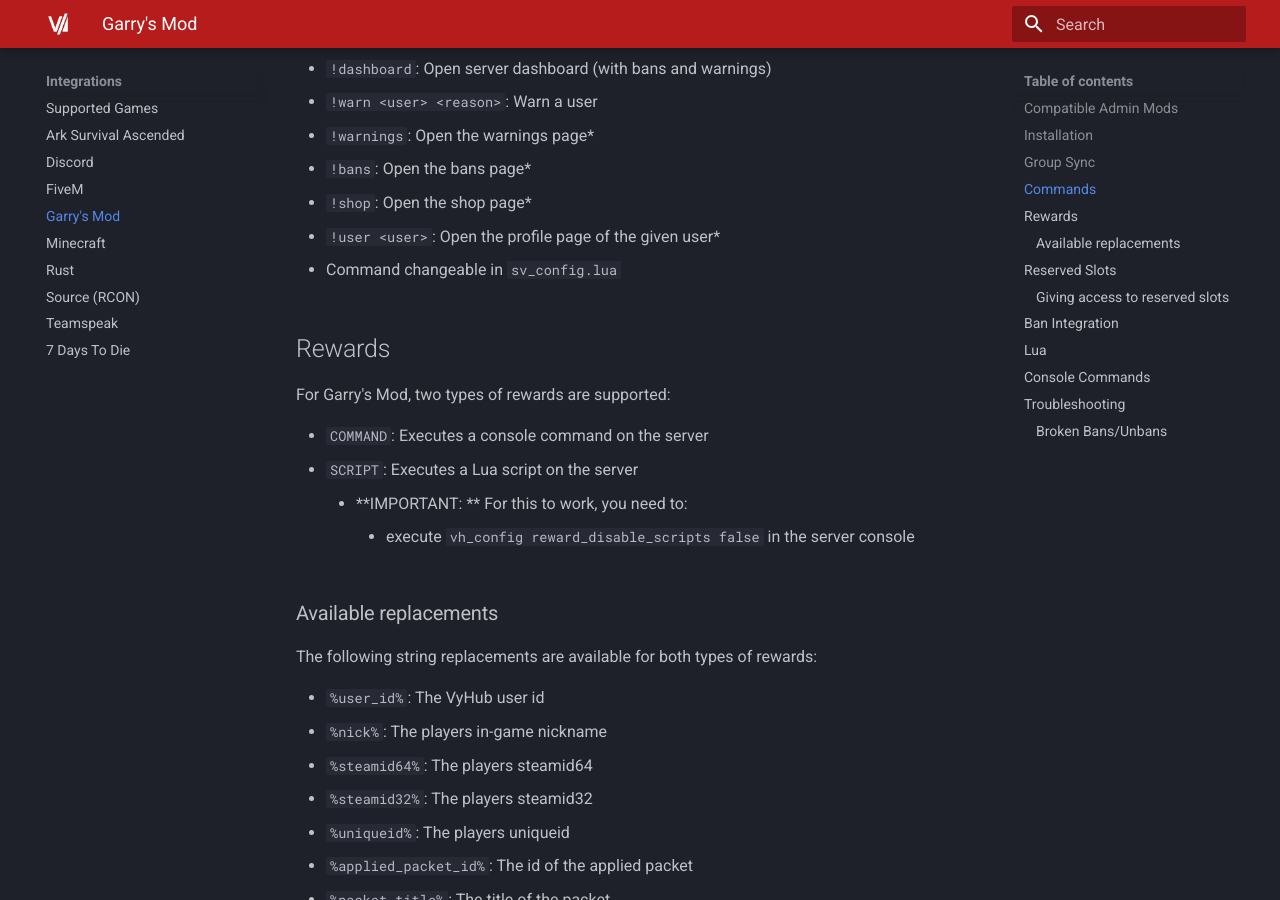
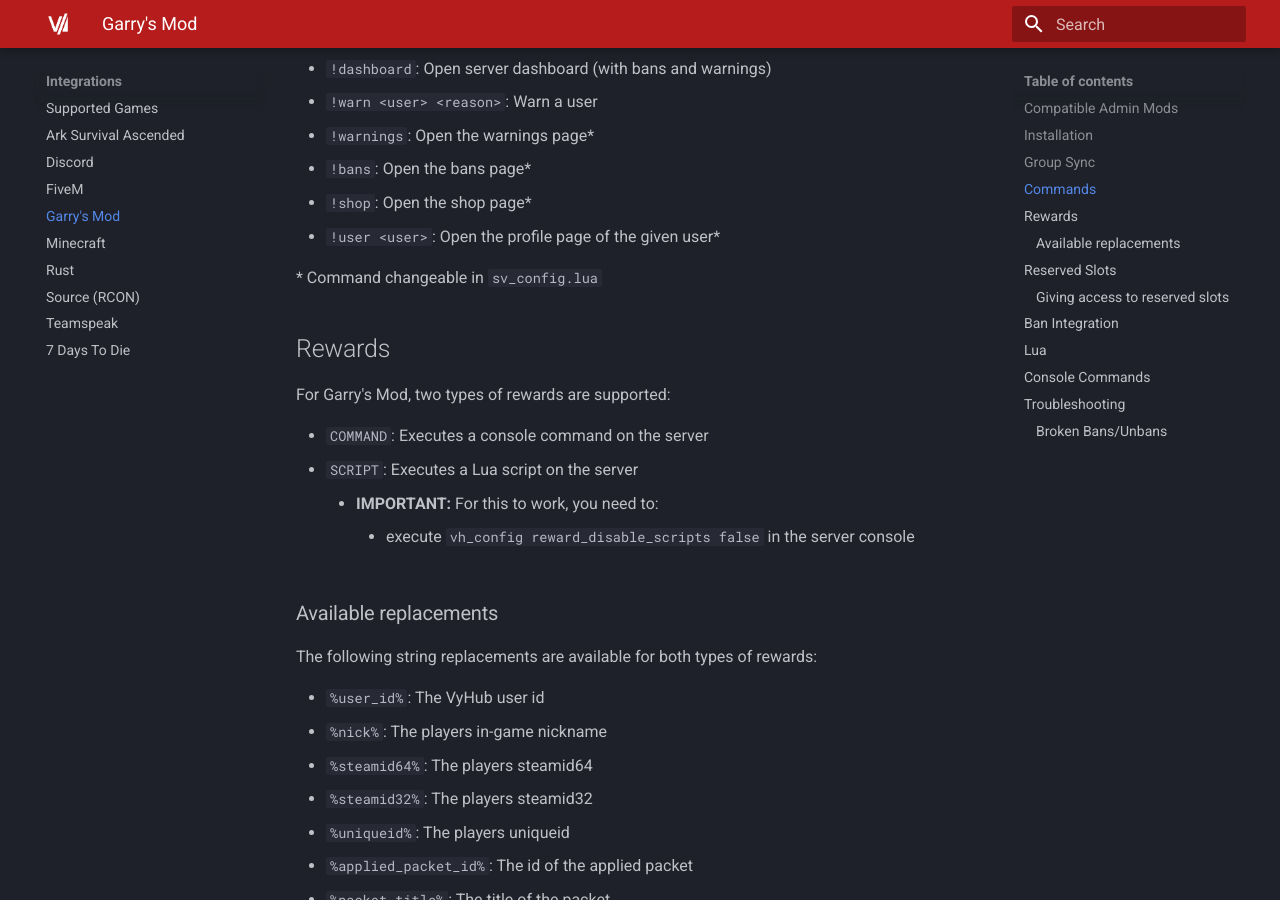
Before and after one commit to nyx-project/vyhub-documentation, an MkDocs documentation site: the page built from docs/game/gmod.md, in a window 1280 px wide and 900 px high, scrolled down 1083 px. Built offline with MkDocs 1.6.1 and Material for MkDocs 9.7.7, drawn with Linux system fonts in a browser that asks for light colours; the version menu is left out.

```diff
--- a/docs/game/gmod.md
+++ b/docs/game/gmod.md
@@ -36,14 +36,14 @@ The group sync can be disabled in `sv_config.lua`.
 - `!shop`: Open the shop page*
 - `!user <user>`: Open the profile page of the given user*
 
-* Command changeable in `sv_config.lua`
+\* Command changeable in `sv_config.lua`
 
 ## Rewards
 For Garry's Mod, two types of rewards are supported:
 
 - `COMMAND`: Executes a console command on the server
 - `SCRIPT`: Executes a Lua script on the server
-    - **IMPORTANT: ** For this to work, you need to:
+    - **IMPORTANT:** For this to work, you need to:
         - execute `vh_config reward_disable_scripts false` in the server console
 
 ### Available replacements
```
